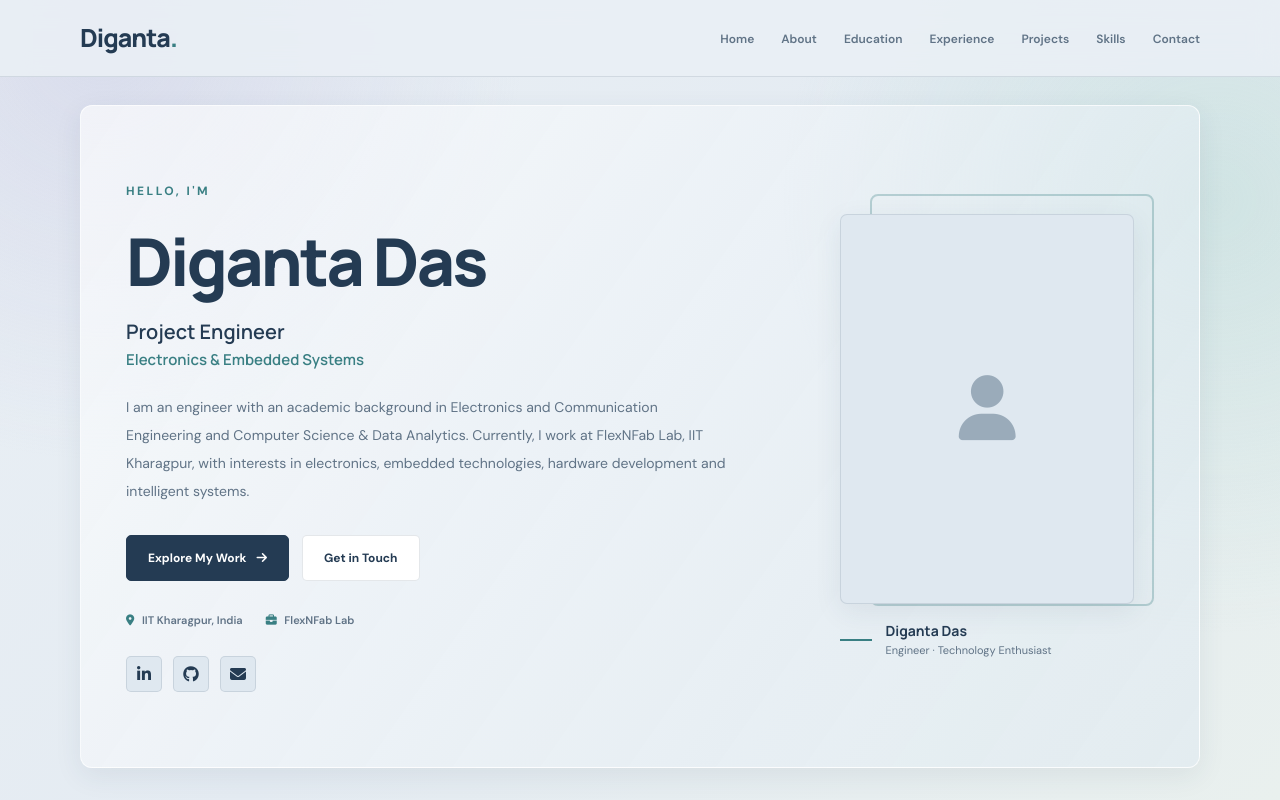
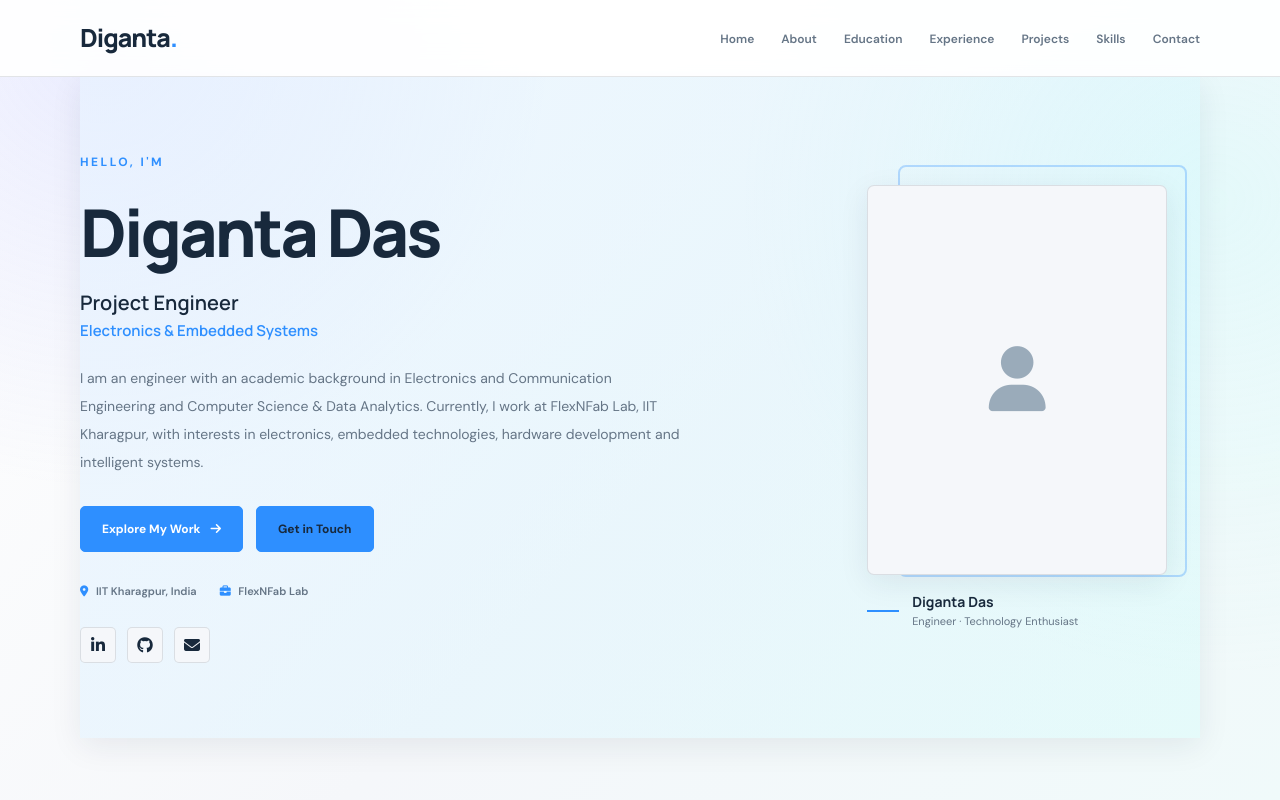
Before and after one commit to Diganta11/Diganta.github.io, a plain HTML site: page index.html in a window 1280 px wide. Shown: the top 800 px of the page. Drawn offline with Linux system fonts and the light colour scheme.

Commit message:
Update style.css

```diff
--- a/style.css
+++ b/style.css
@@ -1103,27 +1103,27 @@ h1, h2, h3, h4 {
     }
 
 }
-
 /* =========================================
-   NEW VISUAL THEME
-   Soft Blue / Lavender / Teal
+   FINAL VISUAL THEME
+   Blue / Navy / Lavender / Cyan
+   Inspired by Biplab Pati's colour palette
 ========================================= */
 
 :root {
-    --primary: #243B53;
-    --primary-dark: #172B40;
-    --accent: #397F83;
-    --accent-light: #E2EFED;
+    --primary: #18293C;
+    --primary-dark: #122437;
+    --accent: #2E8FFF;
+    --accent-light: #E8F2FF;
 
-    --background: #EAF0F5;
-    --background-alt: #DFE8F0;
-    --surface: #F7F9FB;
+    --background: #FFFFFF;
+    --background-alt: #F5F7FA;
+    --surface: #FFFFFF;
 
-    --text: #26394B;
-    --muted: #607386;
-    --border: rgba(36, 59, 83, 0.12);
+    --text: #18293C;
+    --muted: #657586;
+    --border: rgba(24, 41, 60, 0.12);
 
-    --shadow: 0 8px 28px rgba(36, 59, 83, 0.08);
+    --shadow: 0 8px 30px rgba(24, 41, 60, 0.08);
 }
 
 /* Main page background */
@@ -1131,19 +1131,19 @@ body {
     background:
         radial-gradient(
             circle at 8% 5%,
-            rgba(194, 194, 224, 0.42),
-            transparent 30%
+            rgba(155, 164, 255, 0.20),
+            transparent 32%
         ),
         radial-gradient(
             circle at 95% 25%,
-            rgba(175, 214, 208, 0.40),
-            transparent 32%
+            rgba(174, 255, 251, 0.22),
+            transparent 35%
         ),
         linear-gradient(
             135deg,
-            #EAF0F5 0%,
-            #E4EBF2 50%,
-            #E9F0EE 100%
+            #FFFFFF 0%,
+            #F5F7FA 55%,
+            #F0FAFA 100%
         );
 
     background-attachment: fixed;
@@ -1151,31 +1151,27 @@ body {
 
 /* Navigation */
 .header {
-    background: rgba(234, 240, 245, 0.88);
-    border-bottom: 1px solid rgba(36, 59, 83, 0.12);
+    background: rgba(255, 255, 255, 0.90);
+    border-bottom: 1px solid var(--border);
 }
 
-/* Hero section */
+/* Hero background */
 .hero {
     background: linear-gradient(
         125deg,
-        rgba(255, 255, 255, 0.62),
-        rgba(222, 233, 241, 0.55)
+        rgba(232, 242, 255, 0.75),
+        rgba(174, 255, 251, 0.18)
     );
 
-    border: 1px solid rgba(255, 255, 255, 0.75);
-    border-radius: 12px;
+    border-color: rgba(46, 143, 255, 0.12);
     box-shadow: var(--shadow);
-    margin-top: 28px;
-    padding-left: 45px;
-    padding-right: 45px;
 }
 
 /* Alternate sections */
 .section-alt {
-    background: rgba(210, 223, 235, 0.55);
-    border-top: 1px solid rgba(255,255,255,0.45);
-    border-bottom: 1px solid rgba(255,255,255,0.45);
+    background: rgba(232, 242, 255, 0.42);
+    border-top: 1px solid var(--border);
+    border-bottom: 1px solid var(--border);
 }
 
 /* Cards */
@@ -1183,5 +1179,34 @@ body {
 .experience-content,
 .project-card,
 .skill-card,
-.activity-card,
-.about
+.activity-card {
+    background: var(--surface);
+    border-color: var(--border);
+    box-shadow: var(--shadow);
+}
+
+/* Links and highlighted text */
+a {
+    color: var(--accent);
+}
+
+/* Buttons */
+button,
+.btn,
+.btn-primary {
+    background-color: var(--accent);
+    border-color: var(--accent);
+}
+
+/* Hover effects */
+a:hover,
+button:hover,
+.btn:hover {
+    color: var(--primary-dark);
+}
+
+/* Selection colour */
+::selection {
+    background: rgba(46, 143, 255, 0.20);
+    color: var(--primary-dark);
+}
```
